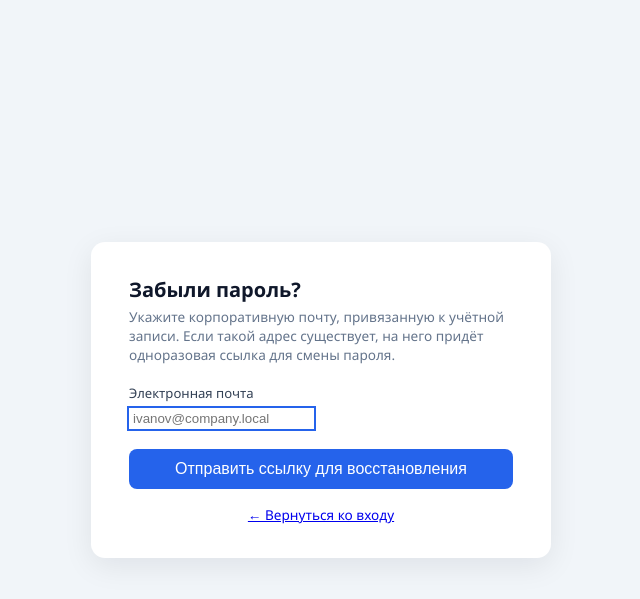
After one commit to DewDi-ux/Authenticator, a FastAPI app: page /forgot-password in a window 1280 px wide. The commit adds this page. Shown: the top 599 px of the page, without its empty margins (319-959 px from the left). Run offline with FastAPI, Linux system fonts and the light colour scheme.

Commit message:
Add password recovery flow and email field to registration
- Created forgot_password.html template for requesting password reset link
- Created reset_password.html template for setting new password via token
- Updated login.html to include "Forgot password?" link
- Added required email input field to register.html form
- Implemented /forgot-password GET/POST endpoints with anti-enumeration logic in main.py
- Implemented /reset-password GET/POST endpoints with token validation and session invalidation in main.py
- Updated store.create_user call in startup demo user to include email parameter

```diff
--- a/app/main.py
+++ b/app/main.py
@@ -957,4 +957,5 @@ async def startup() -> None:
     store.init_db()
     # демо-пользователь для защиты диссертационного показа
     if store.get_user_by_login("ivanov") is None:
-        store.create_user("ivanov", "Demo2026!passw0rd", "Иванов А. П.")
+        store.create_user("ivanov", "Demo2026!passw0rd", "Иванов А. П.",
+                          "ivanov@company.local")
--- /dev/null
+++ b/app/templates/forgot_password.html
@@ -0,0 +1,15 @@
+{% extends "base.html" %}
+{% block title %}Восстановление пароля — OrgMFA{% endblock %}
+{% block content %}
+  <h1>Забыли пароль?</h1>
+  <div class="sub">Укажите корпоративную почту, привязанную к учётной записи. Если такой адрес существует, на него придёт одноразовая ссылка для смены пароля.</div>
+
+  {% if msg %}<div class="msg" style="background:#f0fdf4;color:#16a34a;border:1px solid #bbf7d0">{{ msg }}</div>{% endif %}
+
+  <form method="post" action="/forgot-password" autocomplete="off">
+    <label for="email">Электронная почта</label>
+    <input id="email" name="email" type="email" required autofocus placeholder="ivanov@company.local">
+    <button type="submit">Отправить ссылку для восстановления</button>
+  </form>
+  <div class="links"><a href="/login">← Вернуться ко входу</a></div>
+{% endblock %}
--- a/app/templates/login.html
+++ b/app/templates/login.html
@@ -14,5 +14,5 @@
     <input id="password" name="password" type="password" required>
     <button type="submit">Далее →</button>
   </form>
-  <div class="links">Нет учётной записи? <a href="/register">Регистрация</a></div>
+  <div class="links">Нет учётной записи? <a href="/register">Регистрация</a> · <a href="/forgot-password">Забыли пароль?</a></div>
 {% endblock %}
--- a/app/templates/register.html
+++ b/app/templates/register.html
@@ -8,6 +8,8 @@
   <form method="post" action="/register" autocomplete="off">
     <label>Логин</label><input name="login" type="text" required>
     <label>ФИО</label><input name="full_name" type="text">
+    <label>Электронная почта</label>
+    <input name="email" type="email" required placeholder="ivanov@company.local">
     <label>Пароль</label><input name="password" type="password" required>
     <label>Пароль ещё раз</label><input name="password2" type="password" required>
     <button type="submit">Создать учётную запись</button>
```
Also changed, not shown: app/templates/reset_password.html (added, +22 -0 lines), 1 other file.
